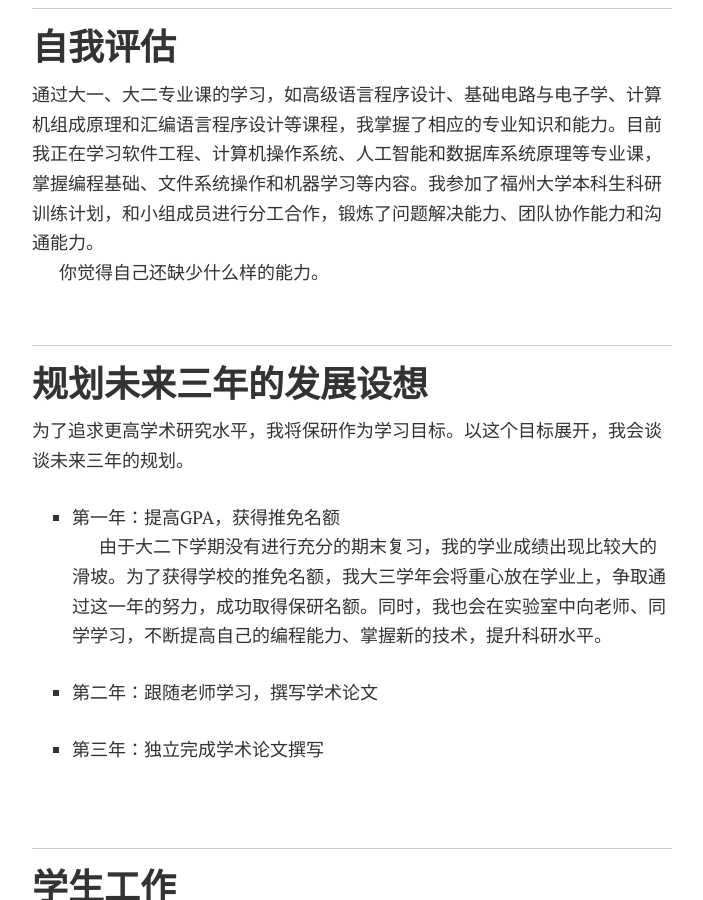
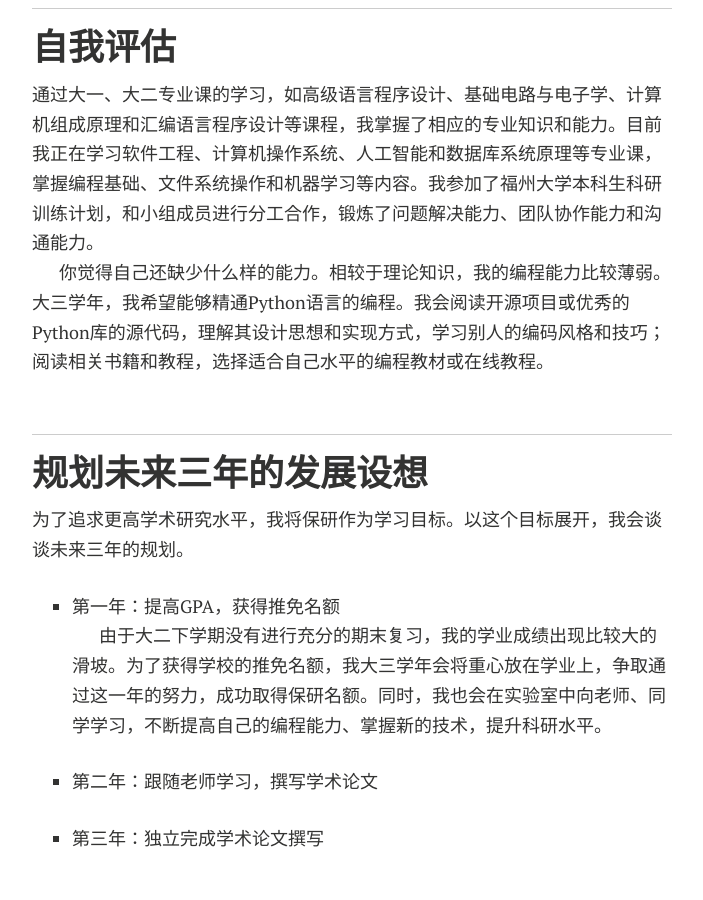
Before and after one commit to yyc220/yyc220.github.io, a Jekyll site: the page built from index.md, in a window 1280 px wide and 900 px high, scrolled down 672 px. Shown: the whole window, without its empty margins (288-991 px from the left). Built offline with Jekyll 4.4.1, drawn with Linux system fonts in a browser that asks for light colours; nearby versions of some CDN libraries; comment, search, counter and statistics services are not loaded; a style sheet for code colours, icons or effects is not loaded; our own code applies the rules of GitHub Pages for plain Markdown files.

Commit message:
Update index.md

```diff
--- a/index.md
+++ b/index.md
@@ -27,7 +27,7 @@ layout: page
 
 通过大一、大二专业课的学习，如高级语言程序设计、基础电路与电子学、计算机组成原理和汇编语言程序设计等课程，我掌握了相应的专业知识和能力。目前我正在学习软件工程、计算机操作系统、人工智能和数据库系统原理等专业课，掌握编程基础、文件系统操作和机器学习等内容。我参加了福州大学本科生科研训练计划，和小组成员进行分工合作，锻炼了问题解决能力、团队协作能力和沟通能力。
 
-你觉得自己还缺少什么样的能力。
+你觉得自己还缺少什么样的能力。相较于理论知识，我的编程能力比较薄弱。大三学年，我希望能够精通Python语言的编程。我会阅读开源项目或优秀的Python库的源代码，理解其设计思想和实现方式，学习别人的编码风格和技巧；阅读相关书籍和教程，选择适合自己水平的编程教材或在线教程。
 
 <br>
 
```
